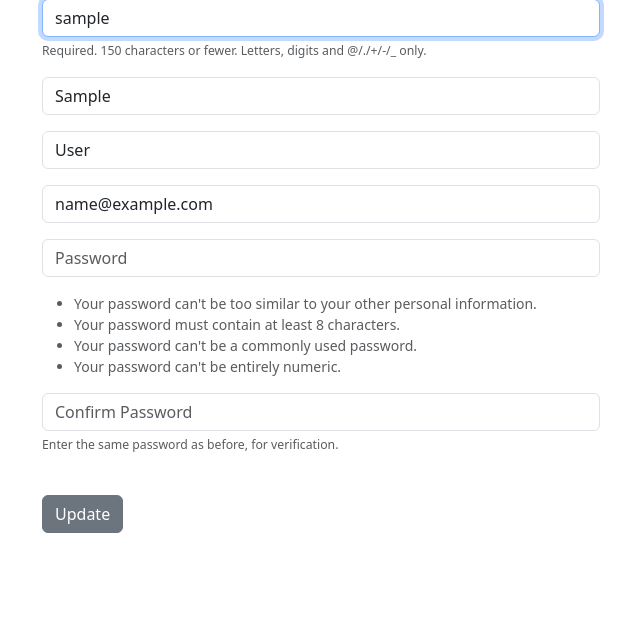
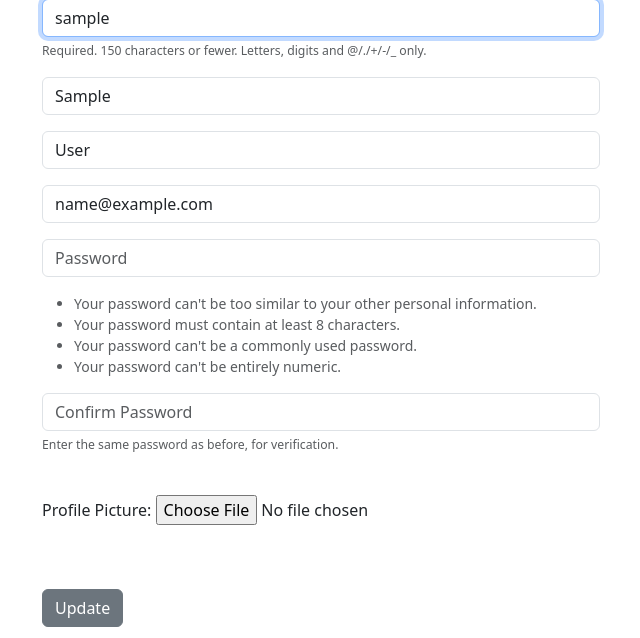
Before and after one commit to 0xbm/social, a Django app: page /update_user/ in a window 1280 px wide. Shown: the part 162-800 px from the top of the page, without its empty margins (319-959 px from the left). Run offline with Django 4.2, Linux system fonts and the light colour scheme; the visitor is signed in with stand-in values (Sample User, id 1); data comes from the database, SQL or seed files in the repository.

Commit message:
add picture form

```diff
--- a/X/forms.py
+++ b/X/forms.py
@@ -1,7 +1,15 @@
 from django import forms
-from .models import Post
+from .models import Post, Profile
 from django.contrib.auth.forms import UserCreationForm
 from django.contrib.auth.models import User
+
+
+class ProfilePicForm(forms.ModelForm):
+    profile_image = forms.ImageField(label="Profile Picture")
+
+    class Meta:
+        model = Profile
+        fields = ('profile_image',)
 
 
 class PostForm(forms.ModelForm):
--- a/X/views.py
+++ b/X/views.py
@@ -1,7 +1,7 @@
 from django.shortcuts import render, redirect
 from .models import Profile, Post
 from django.contrib import messages
-from .forms import PostForm, SignUpForm
+from .forms import PostForm, SignUpForm, ProfilePicForm
 from django.contrib.auth import authenticate, login, logout
 from django.contrib.auth.forms import UserCreationForm
 from django import forms
@@ -97,13 +97,16 @@ def register_user(request):
 def update_user(request):
     if request.user.is_authenticated:
         current_user = User.objects.get(id=request.user.id)
-        form = SignUpForm(request.POST or None, instance=current_user)
-        if form.is_valid():
-            form.save()
+        profile_user = Profile.objects.get(user__id=request.user.id)
+        user_form = SignUpForm(request.POST or None, request.FILES or None, instance=current_user)
+        profile_form = ProfilePicForm(request.POST or None, request.FILES or None, instance=profile_user)
+        if user_form.is_valid() and profile_form.is_valid():
+            user_form.save()
+            profile_form.save()
             login(request, current_user)
             messages.success(request, ("You Updated Profile"))
             return redirect('home')
-        return render(request, "update_user.html", {'form': form})
+        return render(request, "update_user.html", {'user_form': user_form, 'profile_form': profile_form})
 
     else:
         messages.success(request, ("You Must Be Logged In"))
--- a/templates/update_user.html
+++ b/templates/update_user.html
@@ -3,9 +3,10 @@
 {% block content %}
     <div class="col-md-6 offset-md-3">
         <h1>Update User</h1><br/>
-        <form method="POST" action="{% url 'update_user' %}">
+        <form method="POST" action="" enctype="multipart/form-data">
             {% csrf_token %}
-            {{ form.as_p }}<br/>
+            {{ user_form.as_p }}<br/>
+            {{ profile_form.as_p }}<br/><br/>
             <button type="submit" class="btn btn-secondary">Update</button>
         </form>
     </div>
```
